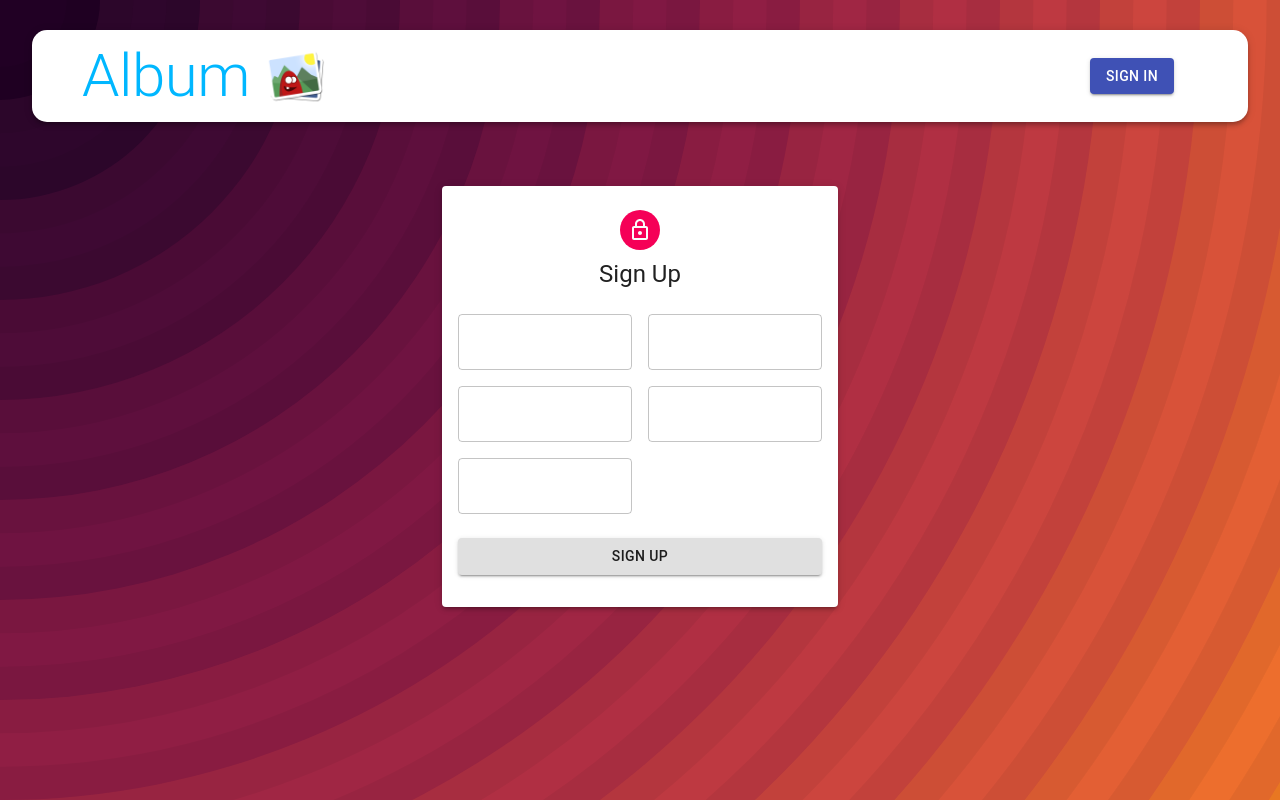
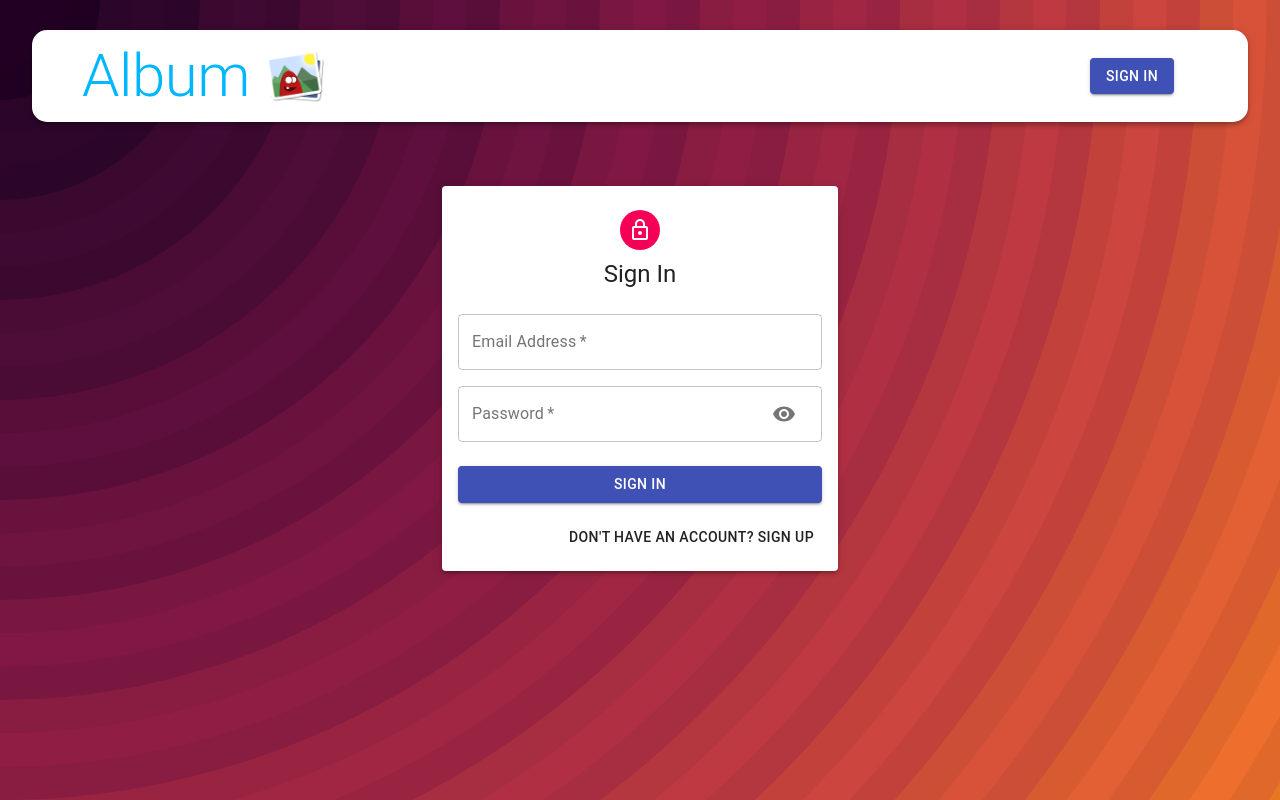
Before and after one commit to kocak-ilyas/album-client, a React (Create React App) app: page /auth in a window 1280 px wide. Built offline with nearby package versions, Linux system fonts and the light colour scheme.

Commit message:
Sign Up frontend done

```diff
--- a/src/components/Auth/Auth.js
+++ b/src/components/Auth/Auth.js
@@ -11,14 +11,22 @@
 import LockOutlinedIcon from "@material-ui/icons/LockOutlined";
 import Input from "./Input";
 
-const SignUp = () => {
+const Auth = () => {
   const classes = useStyles();
-  const [isSignup, setIsSignup] = useState(true);
+  const [isSignup, setIsSignup] = useState(false);
   const [showPassword, setShowPassword] = useState(false);
-  const handleSubmit = () => {};
-  const handleChange = () => {};
+  const handleSubmit = () => {
+
+  };
+  const handleChange = () => {
+
+  };
   const handleShowPassword = () => {
     setShowPassword((prevShowPassword) => !prevShowPassword);
+  };
+  const switchMode = () => {
+    setIsSignup((prevIsSignup)=>!prevIsSignup)
+    handleShowPassword(false)
   };
 
   return (
@@ -76,11 +84,18 @@
               type="submit"
               fullWidth
               variant="contained"
-              color="primar"
+              color="primary"
               className={classes.submit}
             >
               {isSignup ? "Sign Up" : "Sign In"}
             </Button>
+            <Grid container justify="flex-end">
+              <Grid item>
+                <Button onClick={switchMode}>
+{isSignup ? "Already have an acoount?" : "Don't have an account? Sign Up"}
+                </Button>
+              </Grid>
+            </Grid>
           </form>
         </Paper>
       </Container>
@@ -88,4 +103,4 @@
   );
 };
 
-export default SignUp;
+export default Auth;
--- a/src/components/Auth/Input.js
+++ b/src/components/Auth/Input.js
@@ -4,15 +4,15 @@
 import Visibility from "@material-ui/icons/Visibility";
 import VisibilityOff from "@material-ui/icons/VisibilityOff";
 
-const Input = (
+const Input = ({
   name,
   half,
   handleChange,
   label,
   autoFocus,
   type,
-  handleShowPassword
-) => {
+  handleShowPassword,
+}) => {
   return (
     <Grid item xs={12} sm={half ? 6 : 12}>
       <TextField
```
